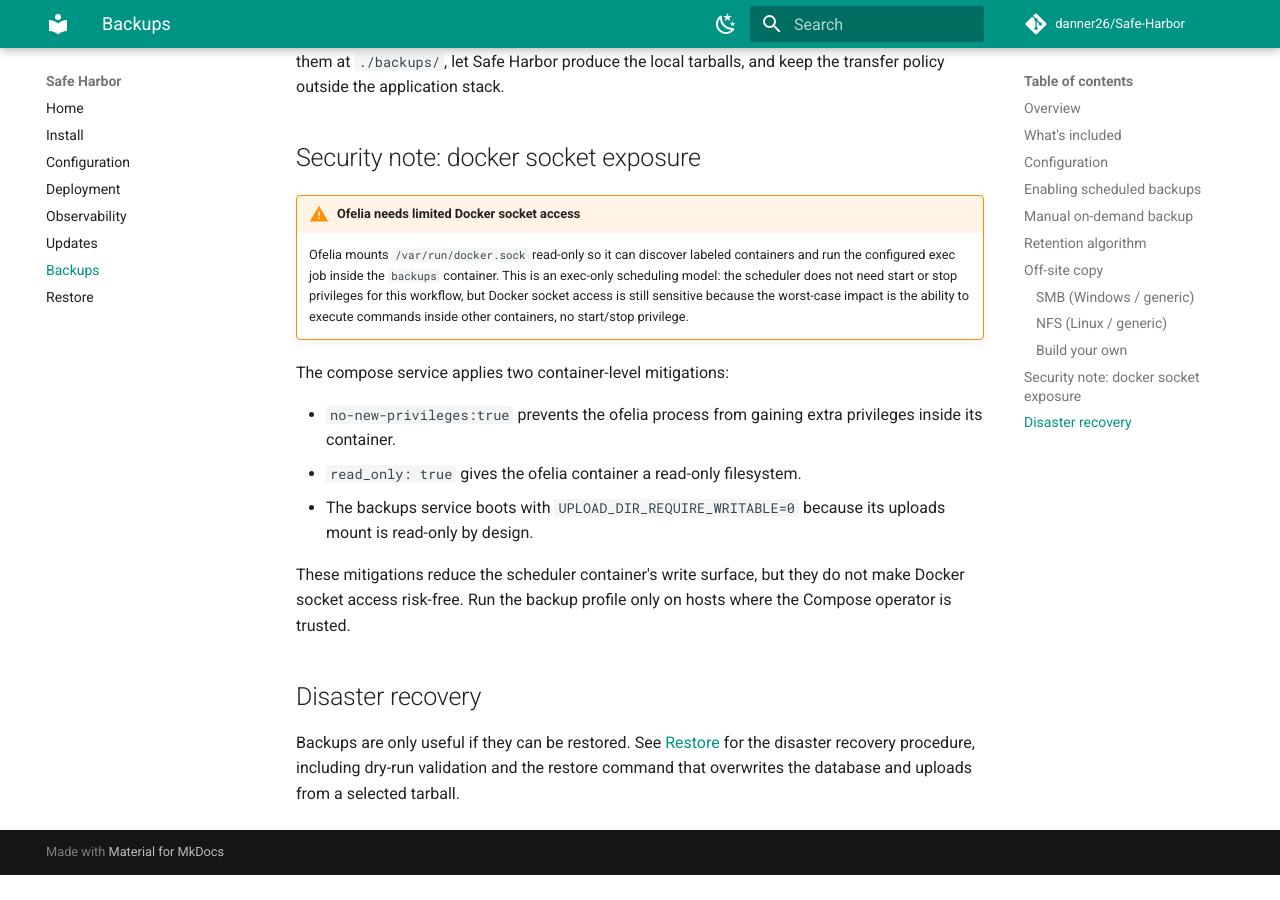
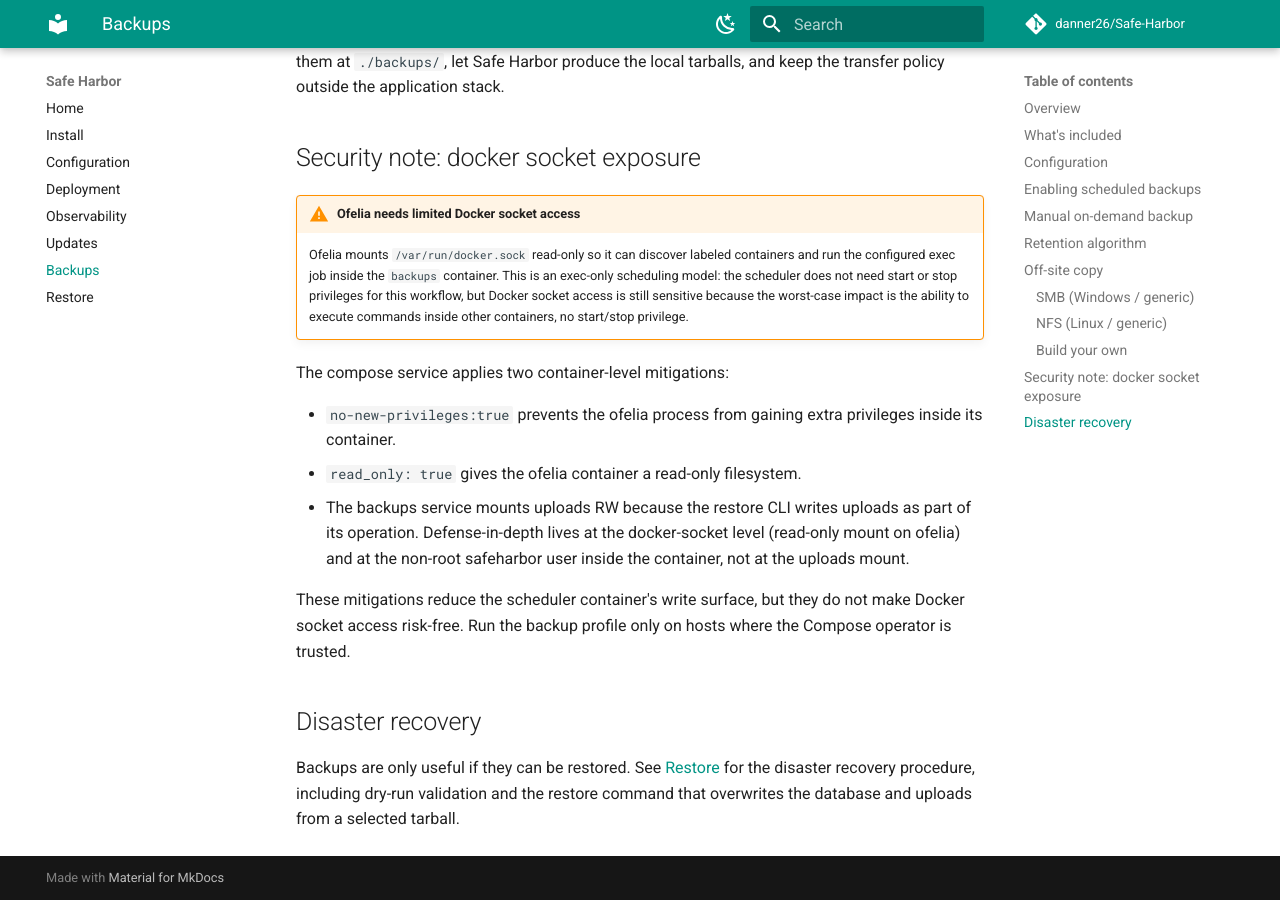
Before and after one commit to danner26/Safe-Harbor, an MkDocs documentation site: the page built from docs/backups.md, in a window 1280 px wide and 900 px high, scrolled down 4537 px. Built offline with MkDocs 1.6.1 and Material for MkDocs 9.7.7, drawn with Linux system fonts in a browser that asks for light colours; comment, search, counter and statistics services are not loaded; before the commit the page ends 5412 px from its top, so only the background shows below that.

Commit message:
fix(backups): post-review fixes (A2 RW uploads mount, A3 drop FLASK_CONFIG override, A4 empty-uploads validator, A5 simpler return type, A6 test rename)

```diff
--- a/docker-compose.yml
+++ b/docker-compose.yml
@@ -70,11 +70,9 @@ services:
     command: ["tail", "-f", "/dev/null"]
     env_file: .env
     environment:
-      FLASK_CONFIG: production
       DATABASE_URL: postgresql+psycopg://safeharbor:safeharbor@postgres:5432/safeharbor
-      UPLOAD_DIR_REQUIRE_WRITABLE: "0"
     volumes:
-      - uploads:/data/uploads:ro
+      - uploads:/data/uploads:rw
       - ./backups:/backups:rw
     depends_on:
       postgres:
--- a/docs/backups.md
+++ b/docs/backups.md
@@ -192,7 +192,7 @@ The compose service applies two container-level mitigations:
 
 - `no-new-privileges:true` prevents the ofelia process from gaining extra privileges inside its container.
 - `read_only: true` gives the ofelia container a read-only filesystem.
-- The backups service boots with `UPLOAD_DIR_REQUIRE_WRITABLE=0` because its uploads mount is read-only by design.
+- The backups service mounts uploads RW because the restore CLI writes uploads as part of its operation. Defense-in-depth lives at the docker-socket level (read-only mount on ofelia) and at the non-root safeharbor user inside the container, not at the uploads mount.
 
 These mitigations reduce the scheduler container's write surface, but they do not make Docker socket access risk-free. Run the backup profile only on hosts where the Compose operator is trusted.
 
```
Also changed, not shown: 2 other files.
